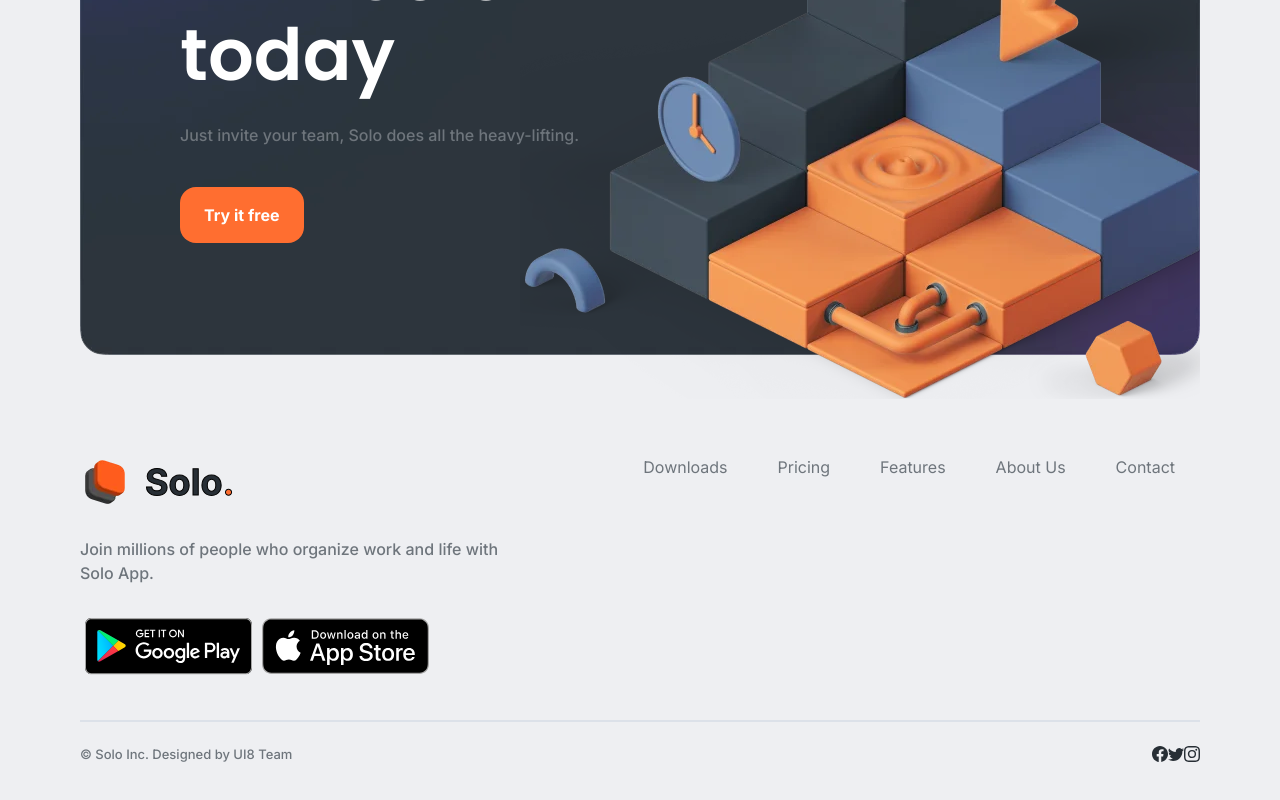
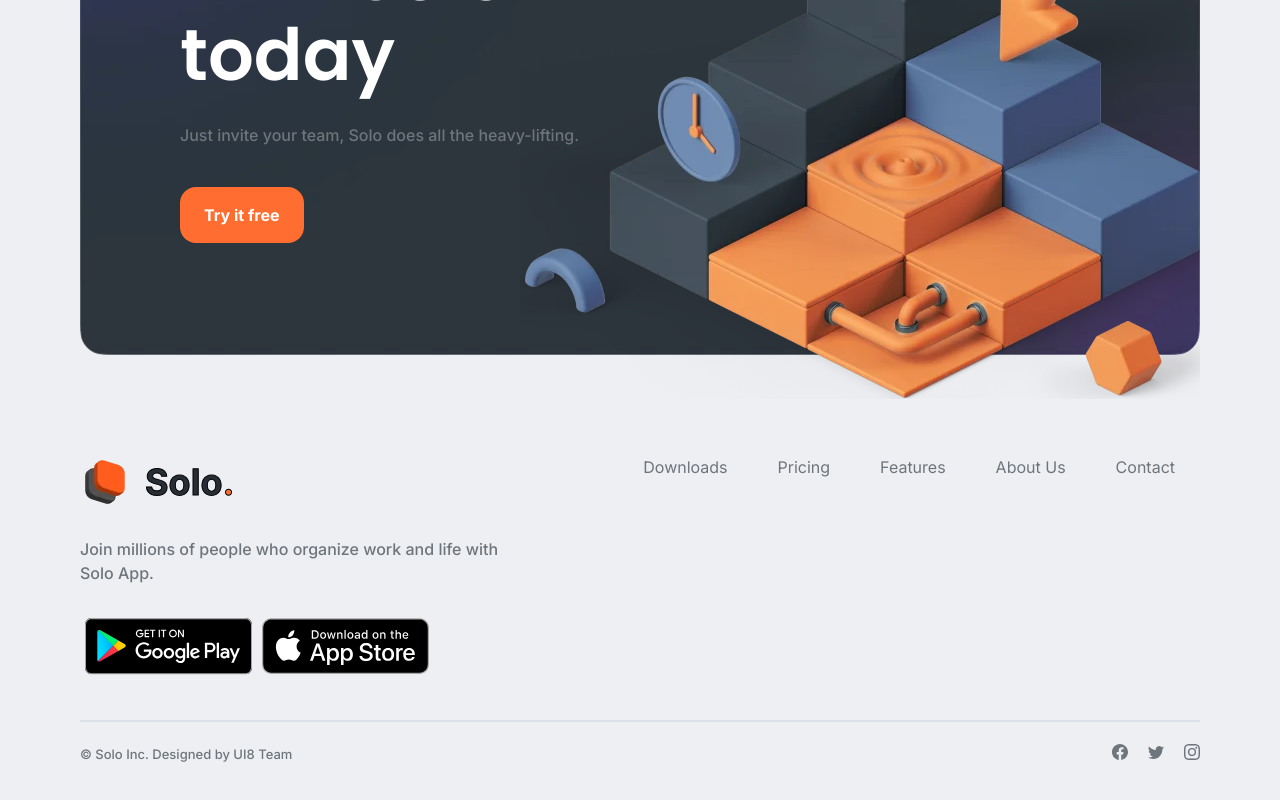
Before and after one commit to thaophamduy-agilityio/practice-two, a React (Vite) app: page / in a window 1280 px wide. Shown: the part 11056-11856 px from the top of the page. Built offline with nearby package versions, Linux system fonts and the light colour scheme; the HTML template or start-up script is replaced by a standard one.

Commit message:
fix: update social icons

```diff
--- a/src/layouts/Footer/index.tsx
+++ b/src/layouts/Footer/index.tsx
@@ -42,8 +42,8 @@ export const Footer = memo(({ links }: FooterProps): JSX.Element => {
             </div>
           </div>
           <div className="footer-site-button">
-            <Image altText="Google Play" imageSrc={googlePlay} size= {{width: 167, height: 56}} />
-            <Image altText="App Store" imageSrc={appStore} size= {{width: 167, height: 56}} />
+              <Image altText="Google Play" imageSrc={googlePlay} size= {{width: 167, height: 56}} />
+              <Image altText="App Store" imageSrc={appStore} size= {{width: 167, height: 56}} />
           </div>
         </div>
         <div className="footer-right">
@@ -58,9 +58,15 @@ export const Footer = memo(({ links }: FooterProps): JSX.Element => {
           />
         </div>
         <div className="footer-site-icon">
-          <BsFacebook />
-          <BsTwitter />
-          <BsInstagram />
+          <p className="footer-icon">
+            <BsFacebook />
+          </p>
+          <p className="footer-icon">
+            <BsTwitter />
+          </p>
+          <p className="footer-icon">
+            <BsInstagram />
+          </p>
         </div>
       </div>
     </footer>
```
